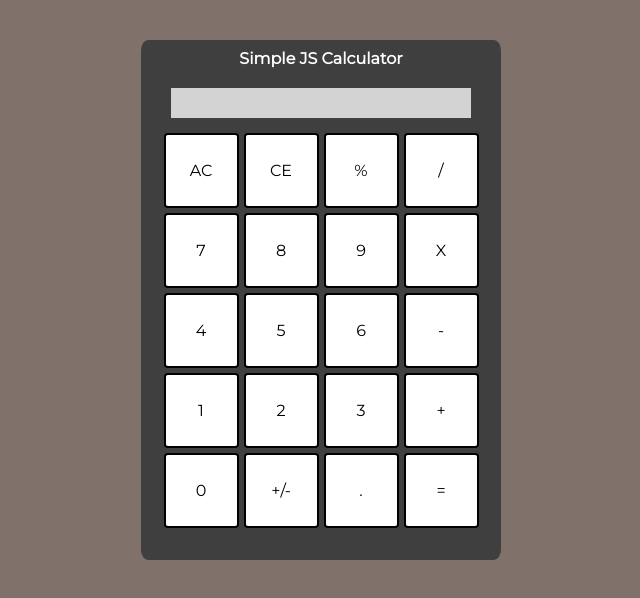
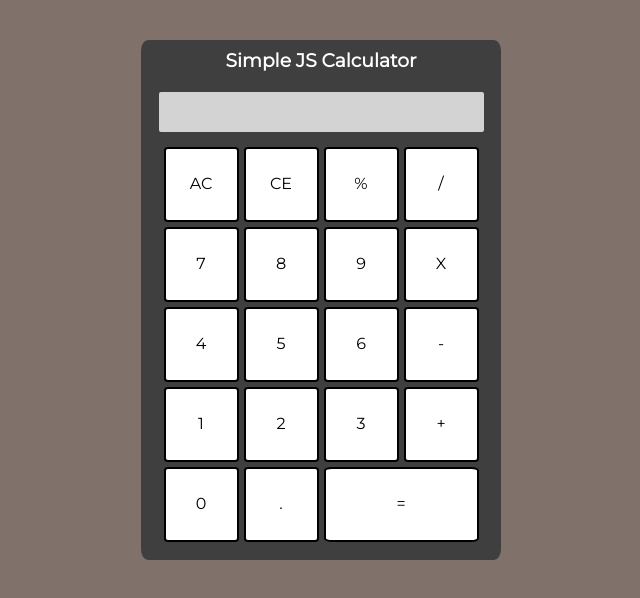
Before and after one commit to ejhessing/js-caculator, a plain HTML site: page index.html in a window 1280 px wide. Shown: the whole page, without its empty margins (319-959 px from the left). Drawn offline with nearby package versions, Linux system fonts and the light colour scheme.

Commit message:
Equals spans 2 coloums

```diff
--- a/index.html
+++ b/index.html
@@ -13,14 +13,13 @@
 <head>
   <meta charset="UTF-8">
   <title>JS Calculator</title>
-  <link href='https://fonts.googleapis.com/css?family=Fira+Sans:500' rel='stylesheet' type='text/css'>
   <link href='https://fonts.googleapis.com/css?family=Montserrat' rel='stylesheet' type='text/css'>
   <link rel="stylesheet" href="https://cdnjs.cloudflare.com/ajax/libs/normalize/4.2.0/normalize.min.css">
   <link rel="stylesheet" href="style.css">
 </head>
 <body>
 <div class="frame">
-  <h4>Simple JS Calculator</h4>
+  <h3>Simple JS Calculator</h3>
   <div id="display"><p id="text"></p></div>
   <table id="calculator">
     <tr>
@@ -49,9 +48,9 @@
     </tr>
     <tr>
       <td>0</td>
-      <td>+/-</td>
       <td>.</td>
-      <td>=</td>
+      <td colspan="2">=</td>
+
     </tr>
   </table>
 
--- a/style.css
+++ b/style.css
@@ -7,7 +7,7 @@ body {
   font-family: 'Montserrat', sans-serif;
 }
 
-h4 {
+h3 {
   text-align: center;
   padding: 10px;
   margin: 0;
@@ -23,15 +23,16 @@ h4 {
 }
 
 #display{
-  width:300px;
+  width:325px;
   margin: 5px auto 10px;
   background: lightgrey;
-  height: 30px;
-  font-size: 1em;
+  height: 40px;
+  font-size: 1.2em;
+  border-radius: 2px;
 }
 
 #display p {
-  padding:6px;
+  padding:9px;
   letter-spacing: 2px;
   vertical-align: middle;
   display: flex;
```
